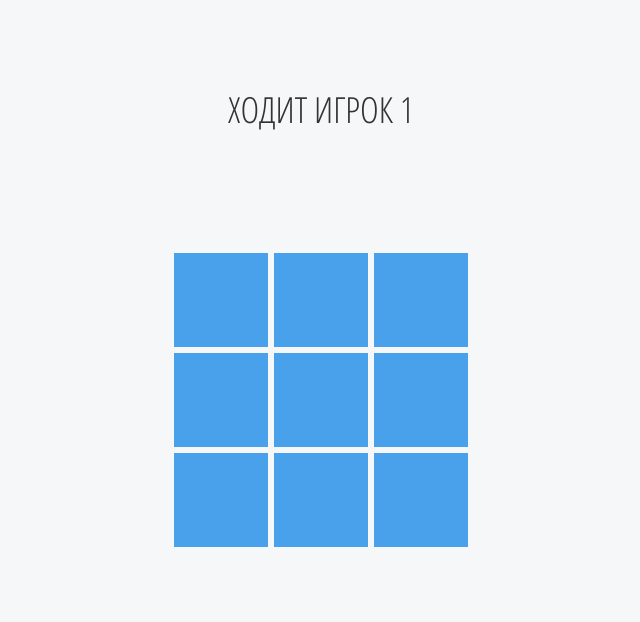
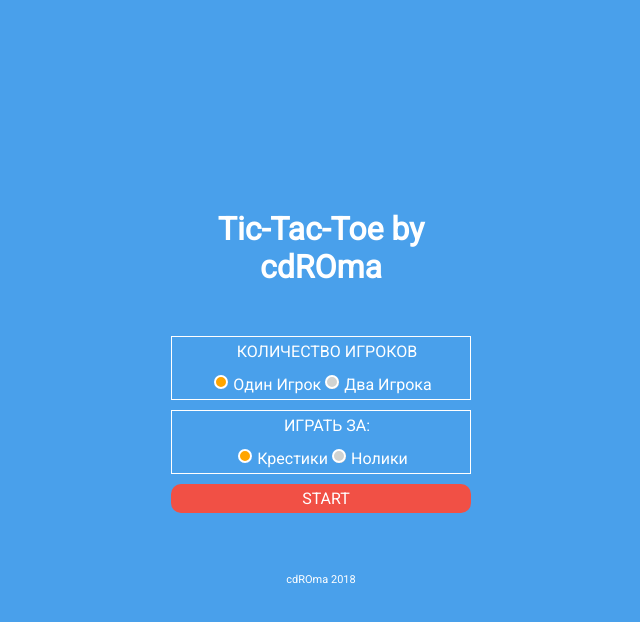
Before and after one commit to gthrm/tic-tac-toe_react, a React app: page / in a window 1280 px wide. Shown: the whole page, without its empty margins (319-959 px from the left). Built offline with nearby package versions, Linux system fonts and the light colour scheme.

Commit message:
main-menu add (static)

```diff
--- a/public/index.html
+++ b/public/index.html
@@ -4,7 +4,7 @@
     <meta charset="utf-8">
     <meta name="viewport" content="width=device-width, initial-scale=1, shrink-to-fit=no">
     <meta name="theme-color" content="#000000">
-    <link href="https://fonts.googleapis.com/css?family=Open+Sans+Condensed:300" rel="stylesheet">
+    <link href="https://fonts.googleapis.com/css?family=Roboto" rel="stylesheet">
     <link rel="stylesheet" href="style.css">
     <title>Tic-tac-toe на ReactJS</title>
   </head>
--- a/public/style.css
+++ b/public/style.css
@@ -1,5 +1,5 @@
 body {
-  font-family: 'Open Sans Condensed', sans-serif;
+  font-family: 'Roboto', sans-serif;
   height: 100vh;
   display: flex;
   justify-content: center;
--- a/src/Game.css
+++ b/src/Game.css
@@ -5,3 +5,10 @@
   color: #ffffff;
 
 }
+
+#but {
+  z-index: 99999;
+  width: 100px;
+  height: 50px;
+  position: absolute;
+}
--- a/src/Game.js
+++ b/src/Game.js
@@ -1,14 +1,36 @@
 import React, { Component } from 'react'
 
 import Board from './Board.js'
+import Start from './Start.js'
+import Menu from './Menu.js'
 
-// import './Game.css'
+import './Game.css'
 
 class Game extends Component {
+
+  constructor(props) {
+    super(props)
+    this.state = {
+      visible: true,
+      menuOn: true
+    }
+  }
+
+  Clicked() {
+    console.log('====================================')
+    console.log(this)
+    console.log('====================================')
+    this.setState({
+      visible: false
+    });
+  }
+
   render() {
     return (
       <div className="game">
-        <div className="game-board">
+        {this.state.menuOn == true ? <Menu /> : null}
+        <div className="game-board" onClick={(e)=>this.Clicked(e.target)}>
+          {this.state.visible == true ? <Start /> : null}
           <Board />
         </div>
         <div className="game-info">
--- /dev/null
+++ b/src/Menu.css
@@ -0,0 +1,97 @@
+.menu {
+    z-index: 999;
+    display: flex;
+    justify-content: center;
+    align-items: center;
+    position: absolute;
+    top: 0;
+    left: 0;
+    width: 100%;
+    height: 100%;
+    background-color: #49A0EB;
+}
+
+.contant {
+    width: 300px;
+
+}
+
+.menu-params {
+    padding: 5px;
+    text-align: center;
+    border: 1px solid #ffffff;
+    width: 300px;
+    margin-bottom: 10px;
+
+}
+
+.checkBut {
+    margin-top: 10px;
+    display: flex;
+    justify-content: center;
+    align-items: center;
+}
+
+.inputRadio {
+    margin: 5px;
+}
+
+input[type='radio']:after {
+    width: 10px;
+    height: 10px;
+    border-radius: 10px;
+    top: -1px;
+    left: -1px;
+    position: relative;
+    background-color: #d1d3d1;
+    content: '';
+    display: inline-block;
+    visibility: visible;
+    border: 2px solid white;
+}
+
+input[type='radio']:checked:after {
+    width: 10px;
+    height: 10px;
+    border-radius: 10px;
+    top: -1px;
+    left: -1px;
+    position: relative;
+    background-color: #ffa500;
+    content: '';
+    display: inline-block;
+    visibility: visible;
+    border: 2px solid white;
+}
+
+#text {
+    width: 300px;
+    text-transform: uppercase;
+}
+
+.start {
+    border: none;
+    border-radius: 10px;
+    background-color: #f15045;
+    text-transform: uppercase;
+}
+
+.start:hover {
+    cursor: pointer;
+    background-color: #f03221;
+}
+
+.title{
+    padding: 10px;
+    text-align: center;
+    padding-bottom: 50px;
+}
+
+.info {
+    padding-top: 50px;
+    border: none;
+}
+
+.info p {
+    font-size: 11px;
+}
--- /dev/null
+++ b/src/Menu.js
@@ -0,0 +1,60 @@
+import React, { Component } from 'react'
+
+import './Menu.css'
+
+
+
+class Menu extends Component {
+
+    startGame() {
+        console.log('Start');
+
+    }
+
+  render() {
+    return (
+      <div className="menu">
+        <div className="contant">
+            <div className="title">
+                <h1 id="title">Tic-Tac-Toe by cdROma</h1>
+            </div>
+            <div className="menu-params users">
+                <p id="text">Количество игроков</p>
+                <div className="checkBut">
+                    <label>
+                        <input className="inputRadio" type="radio" checked name="users"/>
+                        Один Игрок
+                    </label>
+                    <label>
+                        <input className="inputRadio" type="radio" name="users"/>
+                        Два Игрока
+                    </label>
+                </div>
+            </div>
+            <div className="menu-params tools">
+                <p id="text">Играть за:</p>
+                <div className="checkBut">
+                    <label>
+                        <input className="inputRadio" type="radio" checked name="tools"/>
+                        Крестики
+                    </label>
+                    <label>
+                        <input className="inputRadio" type="radio" name="tools"/>
+                        Нолики
+                    </label>
+                </div>
+            </div>
+            <div className="menu-params start" id="startGame" onClick={() => this.startGame()}>
+                <p id="text">Start</p>
+            </div>
+
+            <div className="menu-params info">
+                <p>cdROma 2018</p>
+            </div>
+        </div>
+      </div>
+    );
+  }
+}
+
+export default Menu
--- /dev/null
+++ b/src/Start.css
@@ -0,0 +1,66 @@
+#start {
+    position: absolute;
+    top: 0;
+    left: 0;
+    width: 100%;
+    height: 100%;
+    background-color: rgba(0, 0, 0, 0.5);
+    display: flex;
+    justify-content: center;
+    align-items: center;
+}
+
+#button{
+    z-index: 99;
+    display: flex;
+    border-radius: 50%;
+    border: 10px solid rgba(240, 50 ,33 , 0.7);
+    width: 150px;
+    height: 150px;
+    padding: 20px 0;
+    text-transform: uppercase;
+    justify-content: center;
+    align-items: center;
+    background: rgba(255, 255 ,255 , 0.2);
+    color: #e6a833;
+    -webkit-animation-name: 'play_down';
+    -moz-animation-name: 'play_up';
+    animation-duration: 1s;
+    animation-iteration-count: infinite;
+    box-shadow: 0 0 0 3px rgba(0, 0, 0,.5);
+    cursor: pointer;
+}
+
+@keyframes  play_top {
+
+	0%
+	{
+		-webkit-box-shadow: 0 0 rgba(0,163,182,.6);
+		-moz-box-shadow: 0 0 rgba(0,163,182,.6);
+		box-shadow: 0 0 rgba(0,163,182,.6);
+	}
+	to
+	{
+		-webkit-box-shadow: 0 0 0 20px rgba(0,163,182,0);
+		-moz-box-shadow: 0 0 0 20px rgba(0,163,182,0);
+		box-shadow: 0 0 0 20px rgba(0,163,182,0);
+	}
+
+}
+
+@keyframes  play_down {
+
+	0%
+	{
+		-webkit-box-shadow: 0 0 rgba(55,55,55,.6);
+		-moz-box-shadow: 0 0 rgba(55,55,55,.6);
+		box-shadow: 0 0 rgba(55,55,55,.6);
+	}
+	to
+	{
+		-webkit-box-shadow: 0 0 0 20px rgba(55,55,55,0);
+		-moz-box-shadow: 0 0 0 20px rgba(55,55,55,0);
+		box-shadow: 0 0 0 20px rgba(55,55,55,0);
+	}
+
+}
--- /dev/null
+++ b/src/Start.js
@@ -0,0 +1,18 @@
+import React, { Component } from 'react'
+
+import './Start.css'
+
+
+
+class Start extends Component {
+
+    render() {
+        return (
+            <div id="start">
+                <div id="button"><h1 id="click">Start</h1></div>
+            </div>
+        );
+    }
+}
+
+export default Start
```
